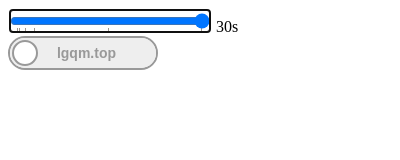
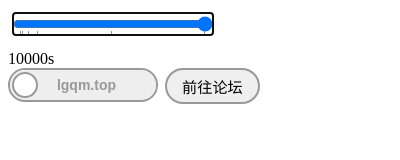
Before and after one commit to sth4nothing/lgqm-ext, a browser extension: page popup.html in a window 400 px wide. Drawn offline with Linux system fonts and the light colour scheme.

Commit message:
弹出窗口新增跳转到论坛的按钮

```diff
--- a/js/popup.js
+++ b/js/popup.js
@@ -1,9 +1,11 @@
 var interval = document.getElementById('interval')
 var span = document.getElementById('span')
 var toggle = document.getElementById('toggle')
+var go = document.getElementById('go')
 window.onload = function () {
     if (localStorage.interval !== undefined) {
         interval.value = localStorage.interval
+        span.textContent = localStorage.interval + 's'
     }
     if (localStorage.host !== undefined) {
         toggle.checked = localStorage.host == 'lgqm.gq'
@@ -15,4 +17,7 @@ window.onload = function () {
     toggle.onchange = function () {
         localStorage.host = toggle.checked ? 'lgqm.gq' : 'lgqm.top'
     }
+    go.onclick = function () {
+        window.open('https://www.' + localStorage.host, '_blank')
+    }
 }
--- a/popup.html
+++ b/popup.html
@@ -5,8 +5,19 @@
     <meta charset="UTF-8">
     <title>Document</title>
     <style>
+        #go {
+            position: absolute;
+            left: 165px;
+            display: block;
+            padding: 5px 15px 5px 15px;
+            border-radius: 20px;
+            font-size: 0.95rem;
+            border: 2px solid #999999;
+        }
+
         input[type="range"] {
             width: 200px;
+            margin: 5px 5px 15px 5px;
         }
 
         .switch {
@@ -91,8 +102,11 @@
         .switch-checkbox:checked+.switch-label .switch-button {
             right: 0px;
         }
+
         body {
-            height: 80px;
+            width: 260px;
+            height: 85px;
+            font-size: 16px;
         }
     </style>
     <script src="js/config.js"></script>
@@ -117,6 +131,7 @@
             <span class="switch-button"></span>
         </label>
     </div>
+    <input type="button" id="go" value="前往论坛">
     <script src="js/popup.js"></script>
 </body>
 
```
